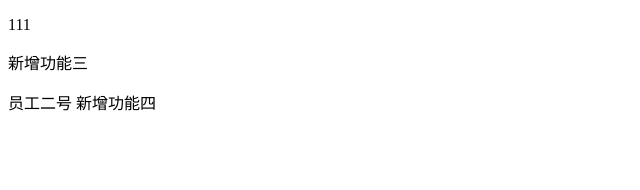
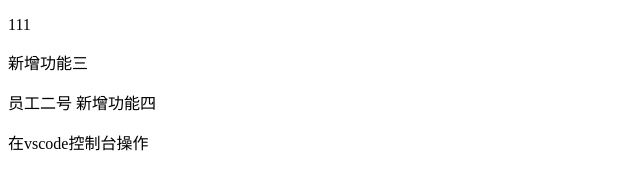
Before and after one commit to ROC-C/ROC-3, a plain HTML site: page index.html in a window 1280 px wide. Shown: the whole page, without its empty margins (0-640 px from the left). Drawn offline with Linux system fonts and the light colour scheme.

Commit message:
在vscode控制台操作

```diff
--- a/index.html
+++ b/index.html
@@ -11,5 +11,7 @@
     <p>新增功能三</p>
 
     <p>员工二号  新增功能四</p>
+
+    <p>在vscode控制台操作 </p>
 </body>
 </html>
```
